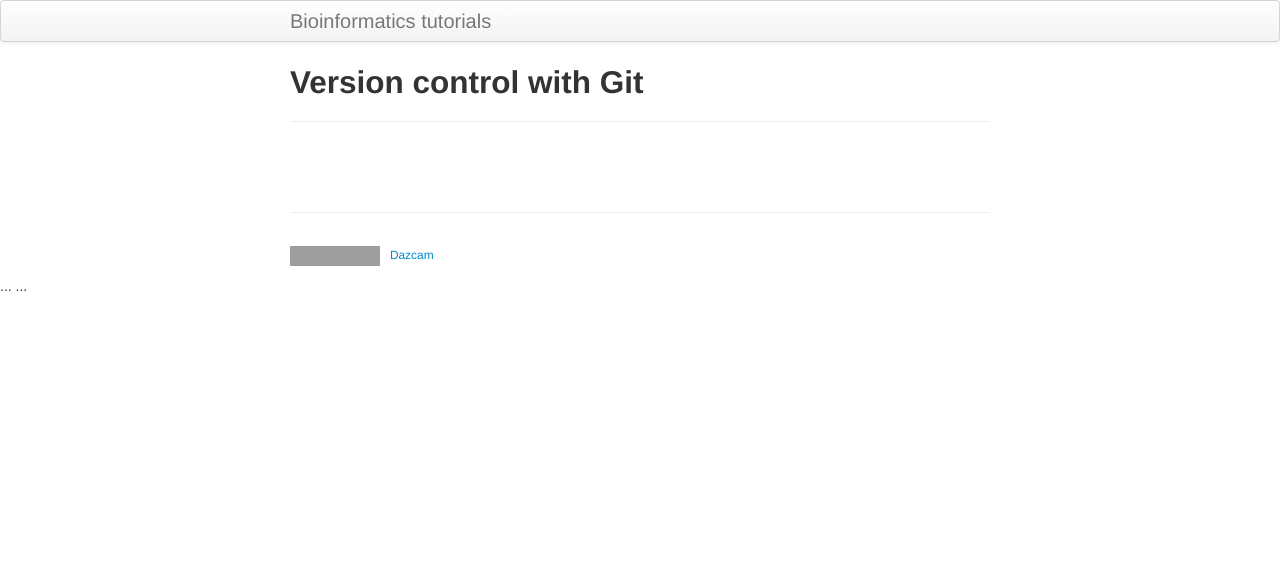
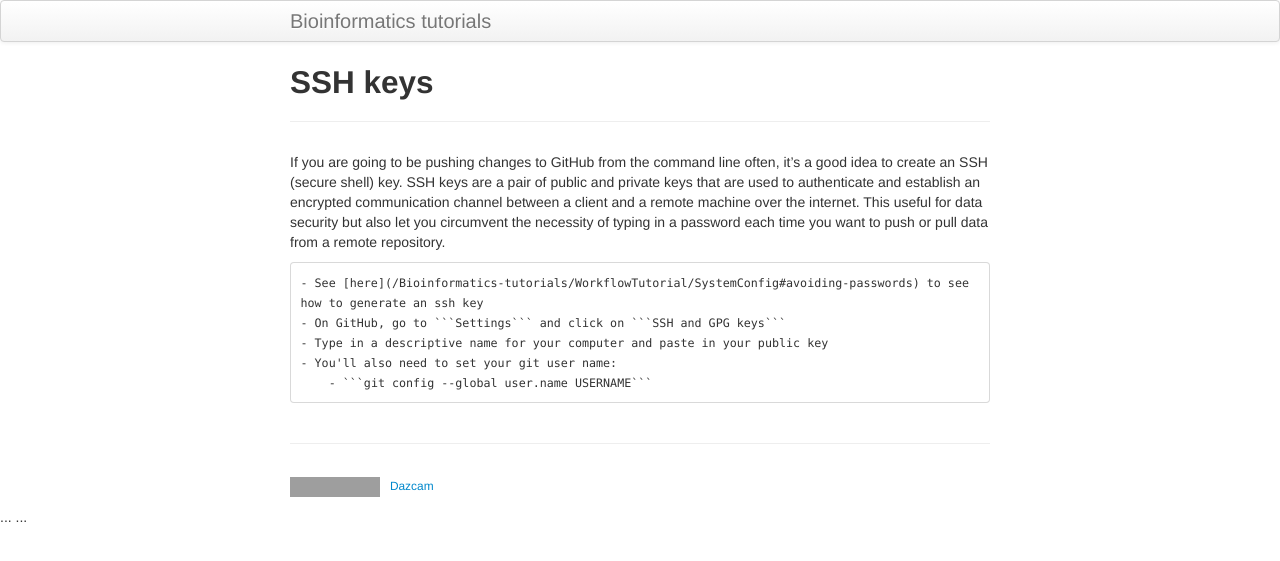
Before and after one commit to Dazcam/Bioinformatics-tutorials, a Jekyll site: the page built from pages/version_control/ssh_keys.md, in a window 1280 px wide. Shown: the top 561 px of the page. Built offline with Jekyll 4.4.1, drawn with Linux system fonts in a browser that asks for light colours; grey boxes are pictures that could not be loaded.

Commit message:
Add intro description

````diff
--- a/pages/version_control/ssh_keys.md
+++ b/pages/version_control/ssh_keys.md
@@ -1,5 +1,20 @@
 ---
 layout: page
-title: Version control with Git
+title: SSH keys
 description: Version control with Git inroduction
 ---
+
+If you are going to be pushing changes to GitHub from the command line often, it's a good idea
+to create an SSH (secure shell) key. SSH keys are a pair of public and private keys that are
+used to authenticate and establish an encrypted communication channel between a client and
+a remote machine over the internet. This useful for data security but also let you circumvent
+the necessity of typing in a password each time you want to push or pull data from a remote
+repository.
+
+
+
+    - See [here]({{ site.baseurl }}/WorkflowTutorial/SystemConfig#avoiding-passwords) to see how to generate an ssh key
+    - On GitHub, go to ```Settings``` and click on ```SSH and GPG keys```
+    - Type in a descriptive name for your computer and paste in your public key
+    - You'll also need to set your git user name:
+        - ```git config --global user.name USERNAME```
````
